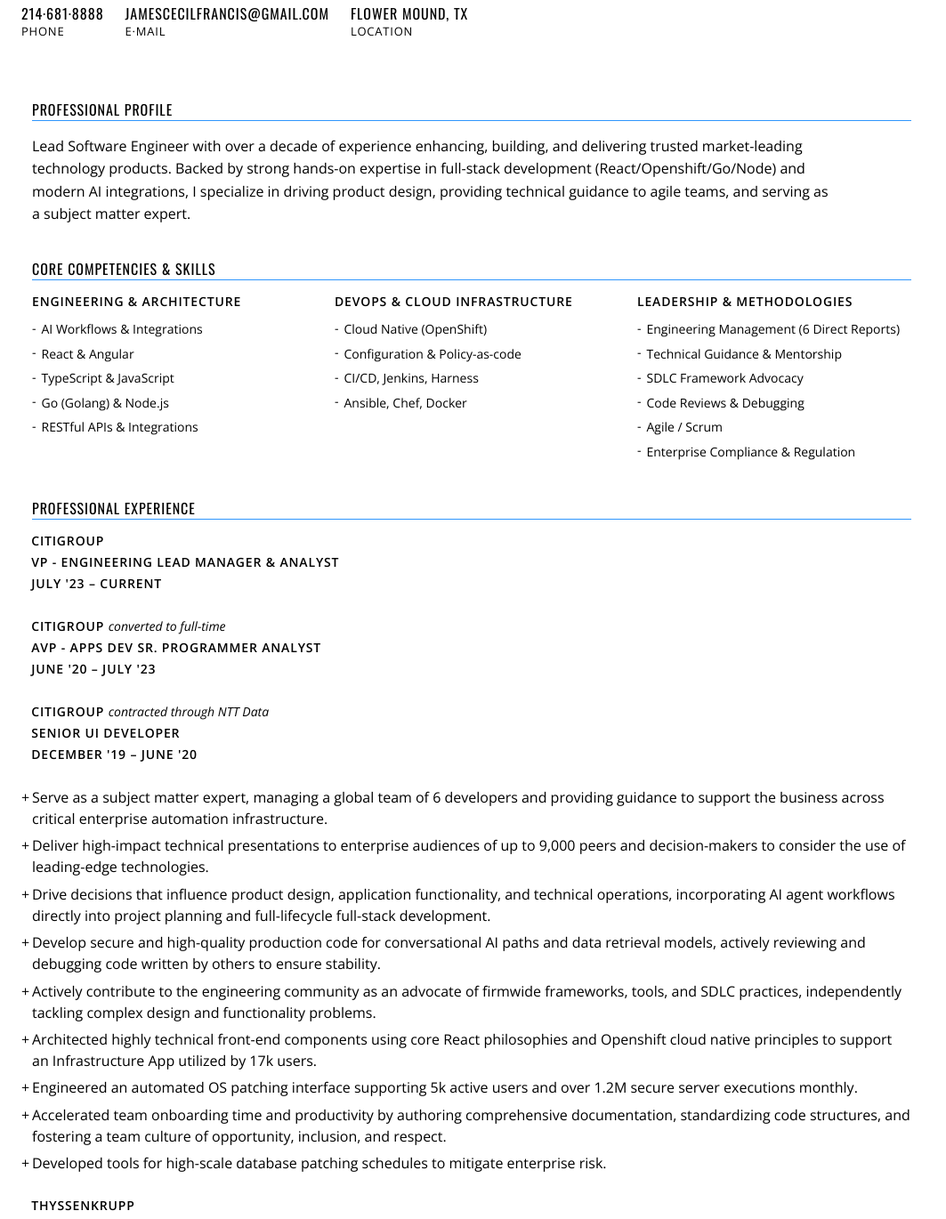
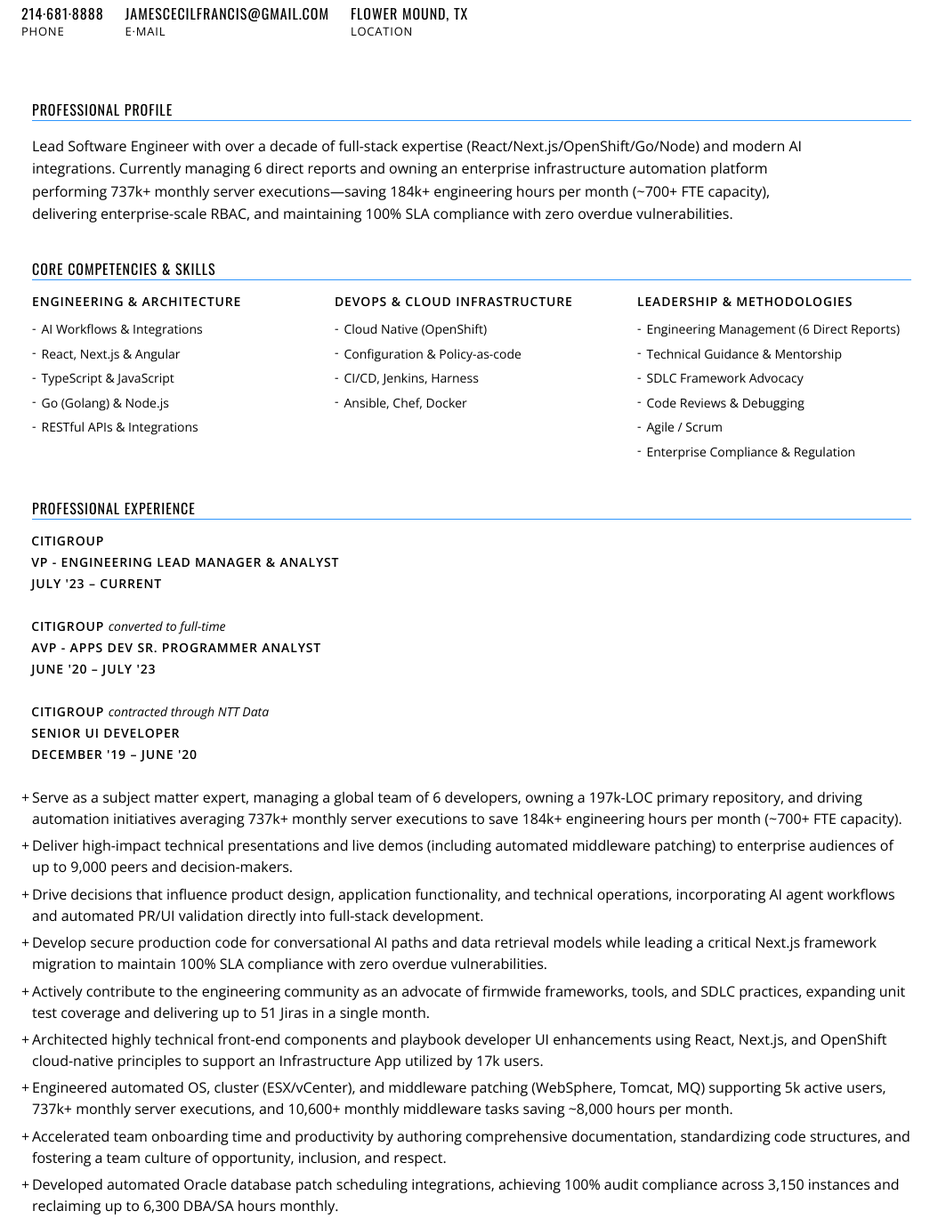
Before and after one commit to jcfrancisIII/resume, a plain HTML site: page index.html in a window 1280 px wide. Shown: the part 64-1434 px from the top of the page at 89% size, without its empty margins (0-1063 px from the left). Drawn offline with nearby package versions, Linux system fonts and the light colour scheme.

Commit message:
Integrate 2026 review metrics and monthly automation stats into resume
Incorporate key quantitative achievements and technical milestones from the 2026 year-end review—including platform server executions, engineering hours saved, Next.js migration, SLA/audit compliance, and middleware/Oracle DB patching—directly into the existing summary and Citigroup experience bullets. Standardize multi-month YTD figures (Jan–Aug 2026) into monthly run-rates for clarity while preserving the compact print layout without adding extra bullets.

```diff
--- a/index.html
+++ b/index.html
@@ -450,12 +450,13 @@
       <div>
         <h2 class="section-title section-title--first">Professional Profile</h2>
         <p class="summary-text">
-          Lead Software Engineer with over a decade of experience enhancing,
-          building, and delivering trusted market-leading technology products.
-          Backed by strong hands-on expertise in full-stack development
-          (React/Openshift/Go/Node) and modern AI integrations, I specialize in
-          driving product design, providing technical guidance to agile teams,
-          and serving as a subject matter expert.
+          Lead Software Engineer with over a decade of full-stack expertise
+          (React/Next.js/OpenShift/Go/Node) and modern AI integrations.
+          Currently managing 6 direct reports and owning an enterprise
+          infrastructure automation platform performing 737k+ monthly server
+          executions&mdash;saving 184k+ engineering hours per month (~700+ FTE
+          capacity), delivering enterprise-scale RBAC, and maintaining 100% SLA
+          compliance with zero overdue vulnerabilities.
         </p>
 
         <h2 class="section-title">Core Competencies & Skills</h2>
@@ -466,7 +467,7 @@
               <li class="skills-column__item">
                 AI Workflows &amp; Integrations
               </li>
-              <li class="skills-column__item">React &amp; Angular</li>
+              <li class="skills-column__item">React, Next.js &amp; Angular</li>
               <li class="skills-column__item">TypeScript &amp; JavaScript</li>
               <li class="skills-column__item">Go (Golang) &amp; Node.js</li>
               <li class="skills-column__item">
@@ -526,38 +527,42 @@
 
           <p class="bullet-text bullet-text--no-margin">
             Serve as a subject matter expert, managing a global team of 6
-            developers and providing guidance to support the business across
-            critical enterprise automation infrastructure.
+            developers, owning a 197k-LOC primary repository, and driving
+            automation initiatives averaging 737k+ monthly server executions to
+            save 184k+ engineering hours per month (~700+ FTE capacity).
           </p>
           <p class="bullet-text bullet-text--no-margin">
-            Deliver high-impact technical presentations to enterprise audiences
-            of up to 9,000 peers and decision-makers to consider the use of
-            leading-edge technologies.
+            Deliver high-impact technical presentations and live demos (including
+            automated middleware patching) to enterprise audiences of up to
+            9,000 peers and decision-makers.
           </p>
           <p class="bullet-text bullet-text--no-margin">
             Drive decisions that influence product design, application
             functionality, and technical operations, incorporating AI agent
-            workflows directly into project planning and full-lifecycle
-            full-stack development.
+            workflows and automated PR/UI validation directly into full-stack
+            development.
           </p>
           <p class="bullet-text bullet-text--no-margin">
-            Develop secure and high-quality production code for conversational
-            AI paths and data retrieval models, actively reviewing and debugging
-            code written by others to ensure stability.
+            Develop secure production code for conversational AI paths and data
+            retrieval models while leading a critical Next.js framework migration
+            to maintain 100% SLA compliance with zero overdue vulnerabilities.
           </p>
           <p class="bullet-text bullet-text--no-margin">
             Actively contribute to the engineering community as an advocate of
-            firmwide frameworks, tools, and SDLC practices, independently
-            tackling complex design and functionality problems.
+            firmwide frameworks, tools, and SDLC practices, expanding unit test
+            coverage and delivering up to 51 Jiras in a single month.
           </p>
           <p class="bullet-text bullet-text--no-margin">
-            Architected highly technical front-end components using core React
-            philosophies and Openshift cloud native principles to support an
-            Infrastructure App utilized by 17k users.
+            Architected highly technical front-end components and playbook
+            developer UI enhancements using React, Next.js, and OpenShift
+            cloud-native principles to support an Infrastructure App utilized by
+            17k users.
           </p>
           <p class="bullet-text bullet-text--no-margin">
-            Engineered an automated OS patching interface supporting 5k active
-            users and over 1.2M secure server executions monthly.
+            Engineered automated OS, cluster (ESX/vCenter), and middleware
+            patching (WebSphere, Tomcat, MQ) supporting 5k active users, 737k+
+            monthly server executions, and 10,600+ monthly middleware tasks
+            saving ~8,000 hours per month.
           </p>
           <p class="bullet-text bullet-text--no-margin">
             Accelerated team onboarding time and productivity by authoring
@@ -565,8 +570,9 @@
             fostering a team culture of opportunity, inclusion, and respect.
           </p>
           <p class="bullet-text">
-            Developed tools for high-scale database patching schedules to
-            mitigate enterprise risk.
+            Developed automated Oracle database patch scheduling integrations,
+            achieving 100% audit compliance across 3,150 instances and
+            reclaiming up to 6,300 DBA/SA hours monthly.
           </p>
 
           <h3 class="experience-title">
@@ -666,7 +672,7 @@
                 of DevOps (ICP-FDO)
               </p>
               <p class="bullet-text bullet-text--no-margin">
-                <strong>Scrum Alliance</strong><br />Certified ScrumMaster®
+                <strong>Scrum Alliance</strong><br />Certified ScrumMasterÂ®
                 (CSM)
               </p>
               <p class="bullet-text bullet-text--no-margin">
```
